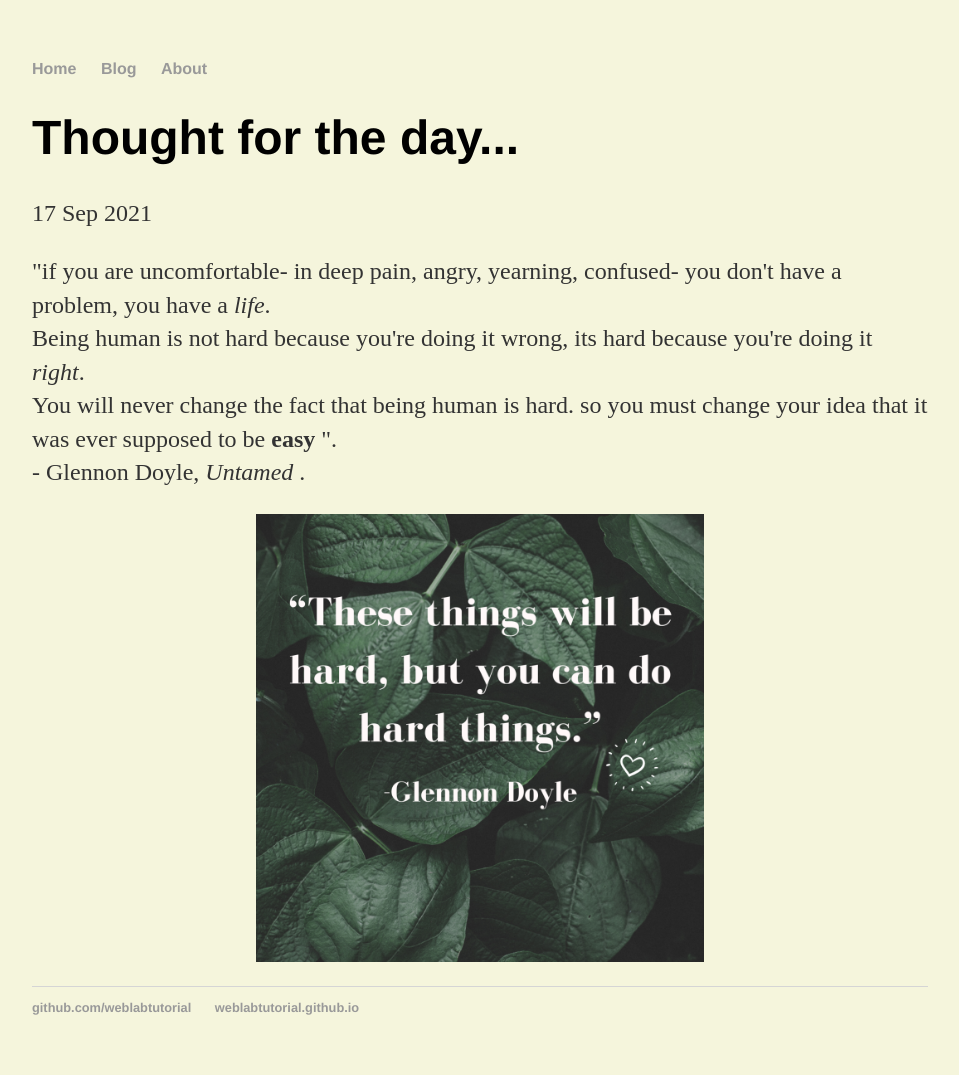
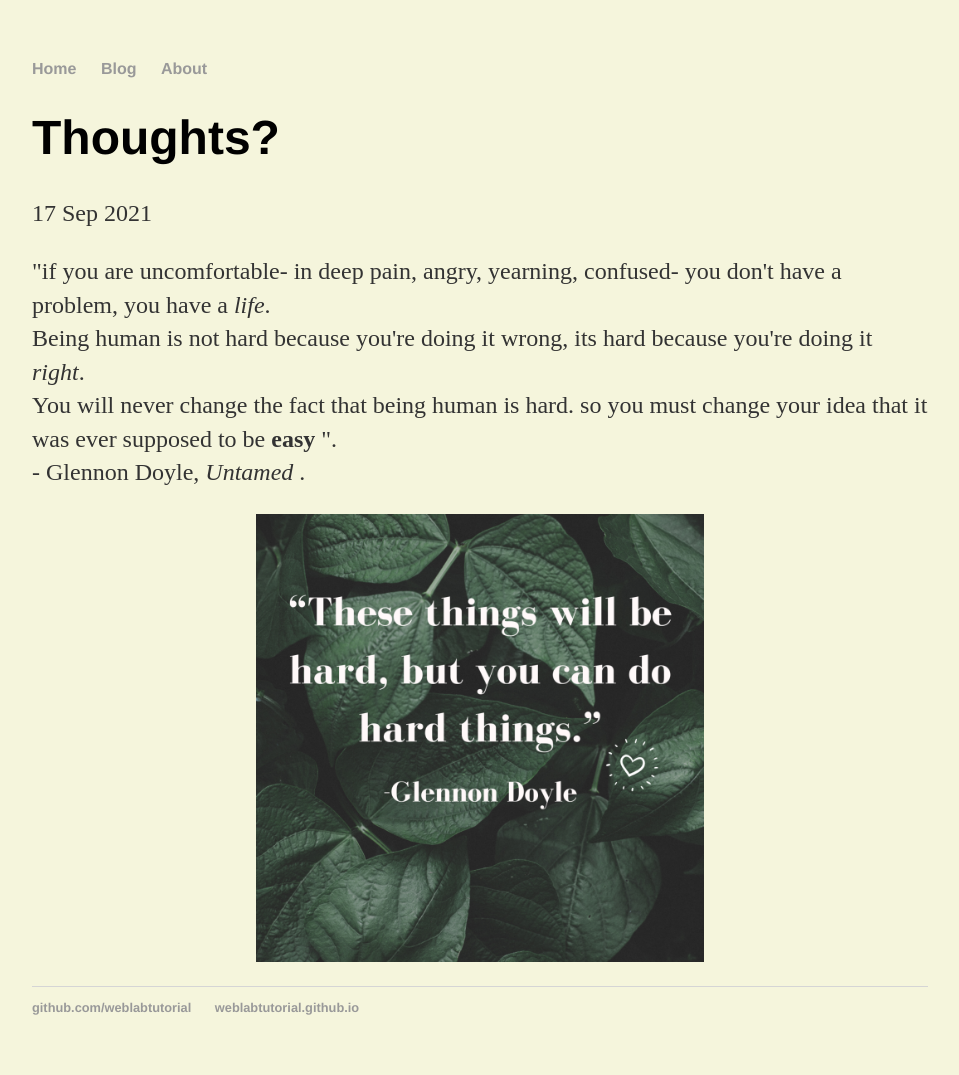
Before and after one commit to cbm2001/cbm2001.github.io, a Jekyll site: the page built from _posts/2021-09-17-quote.md, in a window 1280 px wide. Shown: the whole page, without its empty margins (160-1119 px from the left). Built offline with Jekyll 4.4.1, drawn with Linux system fonts in a browser that asks for light colours.

Commit message:
Update 2021-09-17-quote.md

```diff
--- a/_posts/2021-09-17-quote.md
+++ b/_posts/2021-09-17-quote.md
@@ -1,6 +1,6 @@
 ---
 layout: post
-title: "Thought for the day... "
+title: "Thoughts? "
 date: 2021-09-17
 ---
 
```
